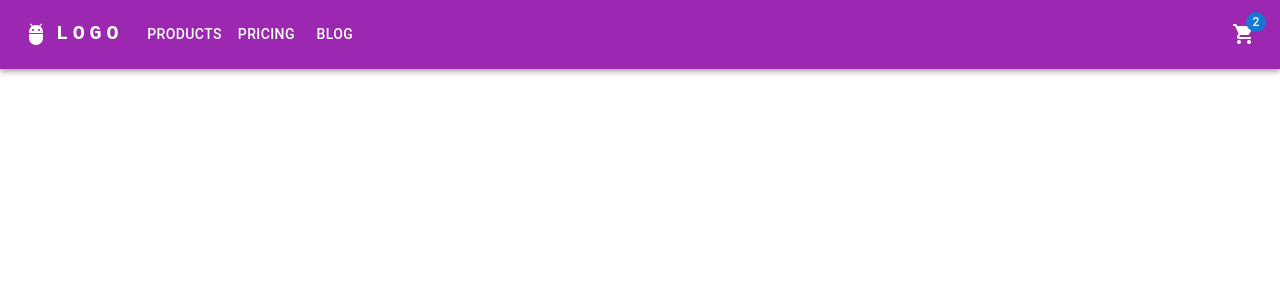
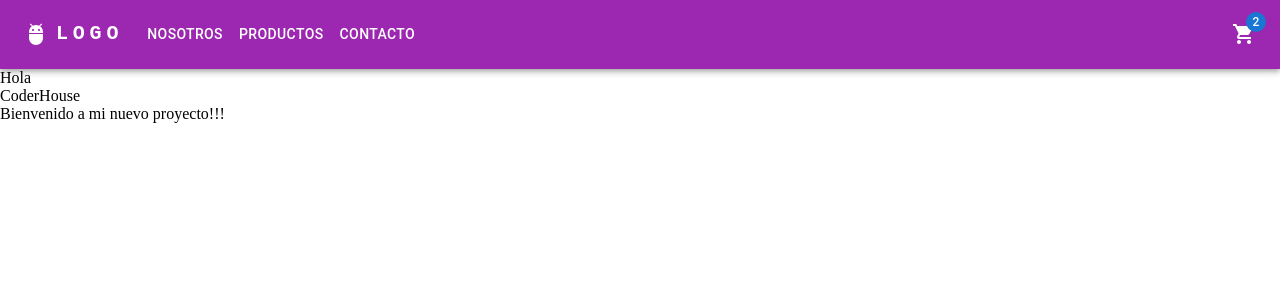
Before and after one commit to marce-lama/PreEntrega1-Lamaruggine, a React (Vite) app: page / in a window 1280 px wide. Shown: the top 300 px of the page. Built offline with nearby package versions, Linux system fonts and the light colour scheme.

Commit message:
Agregamos propos

```diff
--- a/src/App.jsx
+++ b/src/App.jsx
@@ -1,9 +1,14 @@
 import Home from "./components/pages/home/Home";
+import ItemListContainer from "./components/pages/itemList/ItemListContainer";
 
 function App() {
+  const saludo1 = "Hola";
+  const saludo2 = "Bienvenido a mi nuevo proyecto!!!";
+
   return (
     <div>
       <Home />
+      <ItemListContainer saludoA={saludo1} saludoB={saludo2} />
     </div>
   );
 }
--- a/src/components/layout/navbar/Navbar.jsx
+++ b/src/components/layout/navbar/Navbar.jsx
@@ -13,7 +13,7 @@ import MenuItem from "@mui/material/MenuItem";
 import AdbIcon from "@mui/icons-material/Adb";
 import CartWidget from "../../common/cartWidget/CartWidget";
 
-const pages = ["Products", "Pricing", "Blog"];
+const pages = ["Nosotros ", "Productos", "Contacto"];
 const settings = ["Profile", "Account", "Dashboard", "Logout"];
 
 function ResponsiveAppBar() {
--- /dev/null
+++ b/src/components/pages/itemList/ItemListContainer.jsx
@@ -0,0 +1,13 @@
+const ItemListContainer = (props) => {
+  const nombre = "CoderHouse";
+
+  return (
+    <div>
+      <p>{props.saludoA}</p>
+      <p>{nombre}</p>
+      <p>{props.saludoB}</p>
+    </div>
+  );
+};
+
+export default ItemListContainer;
```
